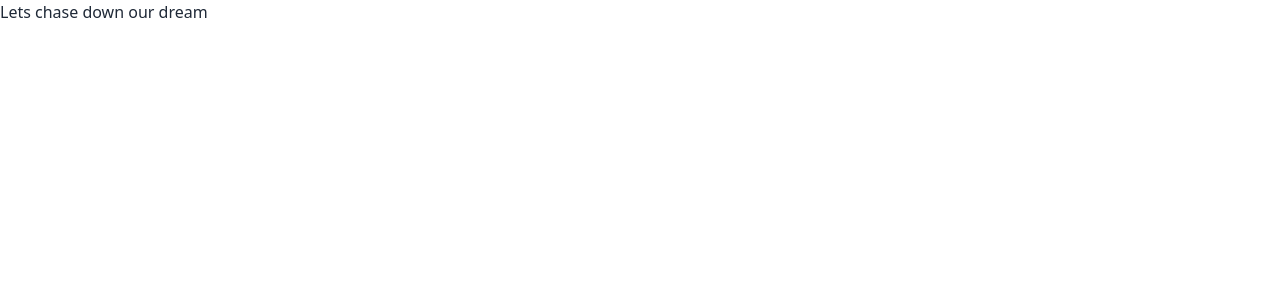
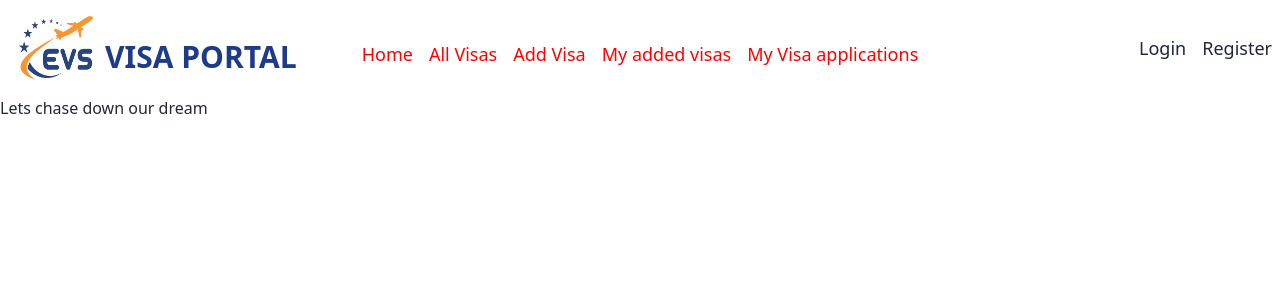
Before and after one commit to SakibHasan7439/Visa-service-provider, a React (Vite) app: page / in a window 1280 px wide. Shown: the top 300 px of the page. Built offline with nearby package versions, Linux system fonts and the light colour scheme.

Commit message:
navbar added

```diff
--- /dev/null
+++ b/src/Components/Navbar.css
@@ -0,0 +1,7 @@
+a.active {
+    color: red;
+}
+
+a:hover {
+    color: red;
+}
--- a/src/Components/Navbar.jsx
+++ b/src/Components/Navbar.jsx
@@ -0,0 +1,61 @@
+import { Link, NavLink } from "react-router-dom";
+import logo from "../assets/evs-logo.png";
+import "./Navbar.css";
+
+const Navbar = () => {
+  return (
+    <div className="navbar bg-base-100">
+      <div className="navbar-start">
+        <div className="dropdown">
+          <div tabIndex={0} role="button" className="btn btn-ghost lg:hidden">
+            <svg
+              xmlns="http://www.w3.org/2000/svg"
+              className="h-5 w-5"
+              fill="none"
+              viewBox="0 0 24 24"
+              stroke="currentColor"
+            >
+              <path
+                strokeLinecap="round"
+                strokeLinejoin="round"
+                strokeWidth="2"
+                d="M4 6h16M4 12h8m-8 6h16"
+              />
+            </svg>
+          </div>
+          <ul
+            tabIndex={0}
+            className="menu menu-sm flex flex-col gap-2 dropdown-content bg-base-100 rounded-box z-[1] mt-3 w-52 p-2 shadow"
+          >
+            <NavLink>Home</NavLink>
+            <NavLink>All Visas</NavLink>
+            <NavLink>Add Visa</NavLink>
+            <NavLink>My added visas</NavLink>
+            <NavLink>My Visa applications</NavLink>
+          </ul>
+        </div>
+        <div className="flex items-center">
+          <img className="w-12 md:w-24" src={logo} alt="website logo" />
+          <a className="btn btn-ghost px-0 text-sm pt-[10px] md:pt-[14px] font-bold md:text-3xl text-blue-900">
+            VISA PORTAL
+          </a>
+        </div>
+      </div>
+      <div className="navbar-center hidden pt-[12px] lg:flex">
+        <ul className="menu menu-horizontal gap-4 text-lg px-1">
+          <NavLink>Home</NavLink>
+          <NavLink>All Visas</NavLink>
+          <NavLink>Add Visa</NavLink>
+          <NavLink>My added visas</NavLink>
+          <NavLink>My Visa applications</NavLink>
+        </ul>
+      </div>
+      <div className="navbar-end flex gap-4 text-lg">
+       <Link>Login</Link>
+       <Link>Register</Link>
+      </div>
+    </div>
+  );
+};
+
+export default Navbar;
--- a/src/Layout/MainLayout.jsx
+++ b/src/Layout/MainLayout.jsx
@@ -1,9 +1,15 @@
 import { Outlet } from "react-router-dom";
+import Navbar from "../Components/Navbar";
 
 const MainLayout = () => {
     return (
         <div>
-            <Outlet></Outlet>
+            <div className="max-w-7xl w-full mx-auto">
+                <Navbar></Navbar>
+            </div>
+            <div>
+                <Outlet></Outlet>
+            </div>
         </div>
     );
 };
```
Also changed, not shown: src/assets/evs-logo.png (added), src/assets/logo (3).png (added).
